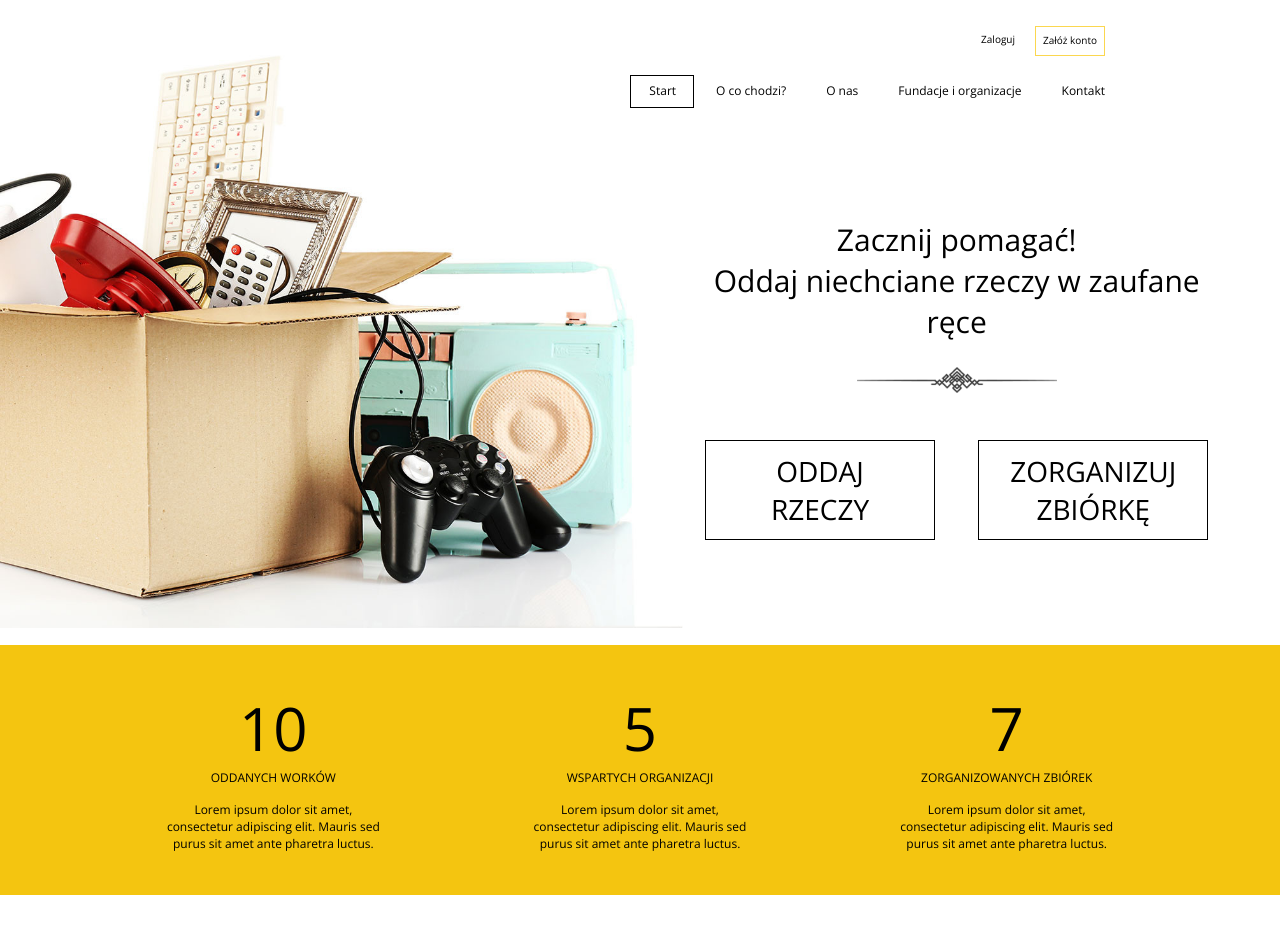
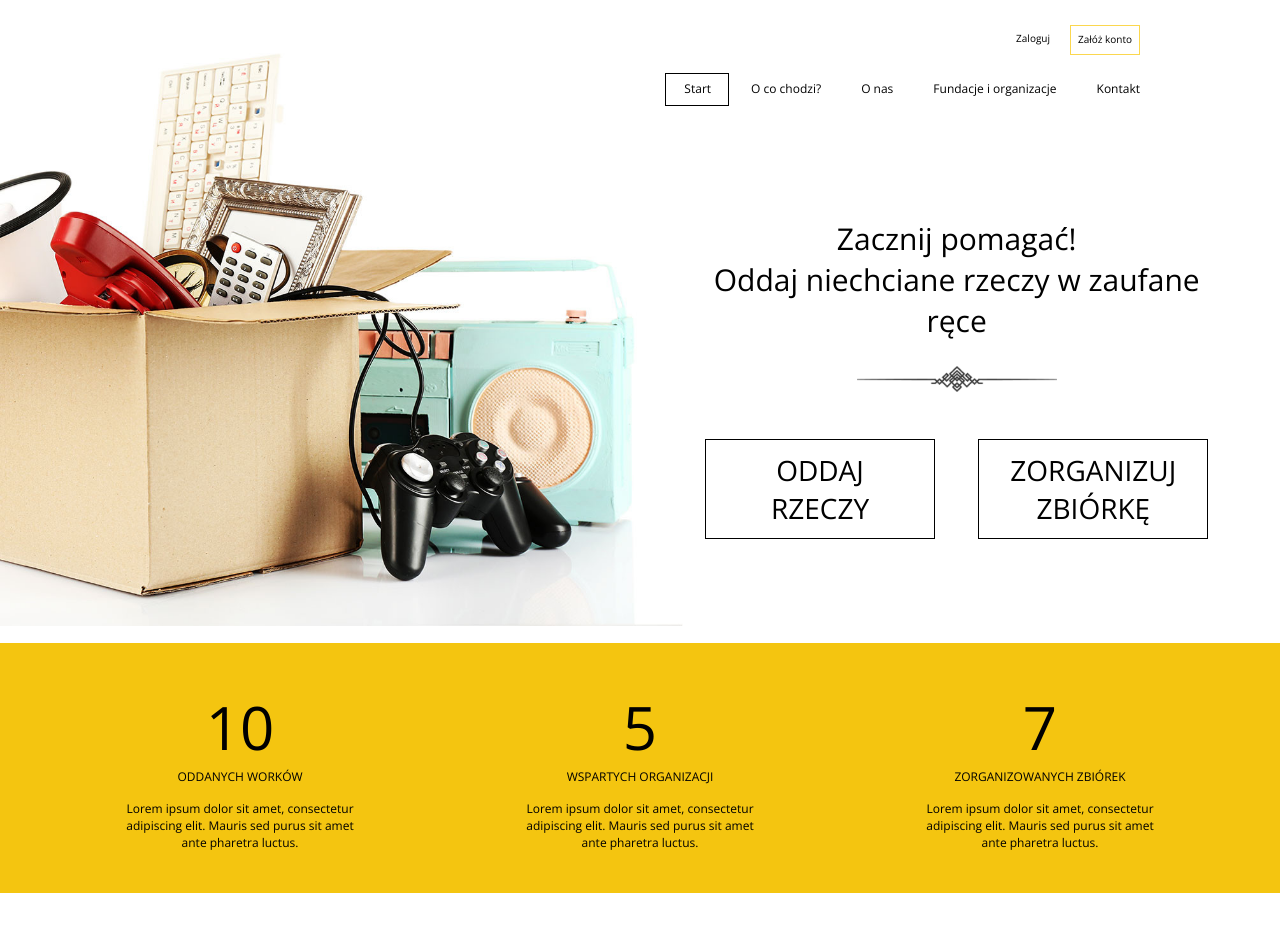
Before and after one commit to malwinalesniewska/oddaj-rzeczy, a React (Create React App) app: page / in a window 1280 px wide. Shown: the top 939 px of the page. Built offline with nearby package versions, Linux system fonts and the light colour scheme.

Commit message:
added some components and RWD improvements

```diff
--- a/package.json
+++ b/package.json
@@ -7,6 +7,7 @@
     "@fortawesome/free-solid-svg-icons": "^5.7.1",
     "@fortawesome/react-fontawesome": "^0.1.4",
     "node-sass": "^4.11.0",
+    "prop-types": "^15.7.2",
     "react": "^16.8.1",
     "react-dom": "^16.8.1",
     "react-grid-system": "^4.4.2",
--- a/src/components/FunctionButtons/FunctionButtons.js
+++ b/src/components/FunctionButtons/FunctionButtons.js
@@ -1,8 +1,8 @@
 import React, {Component} from 'react';
+import PropTypes from 'prop-types';
 import './_FunctionButtons.scss';
 
 class FunctionButtons extends Component {
-
     render() {
         const {text} = this.props;
         return (
@@ -15,4 +15,8 @@ class FunctionButtons extends Component {
     }
 }
 
+FunctionButtons.propTypes = {
+    text: PropTypes.string
+};
+
 export default FunctionButtons;
--- a/src/components/Header/Header.js
+++ b/src/components/Header/Header.js
@@ -1,24 +1,19 @@
 import React, {Component} from 'react';
 import './_Header.scss';
 import UserPanel from '../UserPanel/UserPanel';
+import Menu from "../Menu/Menu";
 
 class Header extends Component {
     render() {
         return (
-            <header>
-                <UserPanel/>
-                <nav>
-                    <ul className='menu'>
-                        <span className='menu__element--square'/>
-                        <li className='menu__element'>Start</li>
-                        <li className='menu__element'>O co chodzi?</li>
-                        <li className='menu__element'>O nas</li>
-                        <li className='menu__element'>Fundacje i organizacje</li>
-                        <li className='menu__element'>Kontakt</li>
-                    </ul>
-                </nav>
-                {/*osobny komponent*/}
-            </header>
+            <div className='container'>
+                <header>
+                    <nav>
+                        <UserPanel/>
+                        <Menu/>
+                    </nav>
+                </header>
+            </div>
         )
     }
 }
--- a/src/components/Header/_Header.scss
+++ b/src/components/Header/_Header.scss
@@ -1,26 +1,4 @@
-.menu {
-  display: flex;
-  justify-content: flex-end;
-  margin-right: 175px;
-  margin-top: 26px;
-
-  @media screen and (max-width: 1000px) {
-    flex-wrap: wrap;
-  }
-
-  &__element {
-    list-style: none;
-    padding-left: 40px;
-    font-size: 12px;
-    z-index: 1;
-
-    &--square {
-      width: 64px;
-      height: 33px;
-      border: 1px solid black;
-      position: relative;
-      left: 85px;
-      bottom: 7px;
-    }
-  }
+.container {
+  max-width: 1000px;
+  margin: 0 auto;
 }
--- /dev/null
+++ b/src/components/Menu/Menu.js
@@ -0,0 +1,19 @@
+import React, {Component} from 'react';
+import './_Menu.scss';
+
+class Menu extends Component {
+    render() {
+        return (
+            <ul className='menu'>
+                <span className='menu__element--square'/>
+                <li className='menu__element'>Start</li>
+                <li className='menu__element'>O co chodzi?</li>
+                <li className='menu__element'>O nas</li>
+                <li className='menu__element'>Fundacje i organizacje</li>
+                <li className='menu__element'>Kontakt</li>
+            </ul>
+        );
+    }
+}
+
+export default Menu;
--- /dev/null
+++ b/src/components/Menu/_Menu.scss
@@ -0,0 +1,25 @@
+.menu {
+  display: flex;
+  justify-content: flex-end;
+  margin-top: 25px;
+
+  @media screen and (max-width: 1000px) {
+    flex-wrap: wrap;
+  }
+
+  &__element {
+    list-style: none;
+    padding-left: 40px;
+    font-size: 12px;
+    z-index: 1;
+
+    &--square {
+      width: 64px;
+      height: 33px;
+      border: 1px solid black;
+      position: relative;
+      left: 85px;
+      bottom: 7px;
+    }
+  }
+}
--- a/src/components/StatsSection/SingleStat/_SingleStat.scss
+++ b/src/components/StatsSection/SingleStat/_SingleStat.scss
@@ -3,8 +3,7 @@
   flex-direction: column;
   align-items: center;
   font-size: 12px;
-  margin-right: 70px;
-  margin-left: 70px;
+  width: 250px;
 
   &__number {
     font-size: 60px;
--- a/src/components/StatsSection/StatsSection.js
+++ b/src/components/StatsSection/StatsSection.js
@@ -6,24 +6,26 @@ class StatsSection extends Component {
     render() {
         return (
             <section className='stats_section'>
+                <div className='stats_section__container'>
                     <SingleStat
-                    number='10'
+                        number={10}
                         title='ODDANYCH WORKÓW'
                         text='Lorem ipsum dolor sit amet, consectetur adipiscing elit.
                         Mauris sed purus sit amet ante pharetra luctus.'
                     />
                     <SingleStat
-                    number='5'
+                        number={5}
                         title='WSPARTYCH ORGANIZACJI'
                         text='Lorem ipsum dolor sit amet, consectetur adipiscing elit.
                         Mauris sed purus sit amet ante pharetra luctus.'
                     />
                     <SingleStat
-                    number='7'
+                        number={7}
                         title='ZORGANIZOWANYCH ZBIÓREK'
                         text='Lorem ipsum dolor sit amet, consectetur adipiscing elit.
                         Mauris sed purus sit amet ante pharetra luctus.'
                     />
+                </div>
             </section>
         );
     }
--- a/src/components/StatsSection/_StatsSection.scss
+++ b/src/components/StatsSection/_StatsSection.scss
@@ -5,12 +5,20 @@
   background: $background-stats;
   display: flex;
   align-items: center;
-  padding-left: 90px;
-  padding-right: 90px;
 
   @media screen and (max-width: 1000px) {
-    flex-wrap: wrap;
-    align-items: center;
-    height: 600px;
+    height: 500px;
+  }
+
+  &__container {
+    width: 1200px;
+    margin: 0 auto;
+    display: flex;
+    justify-content: space-around;
+
+    @media screen and (max-width: 1000px) {
+      width: 600px;
+      flex-wrap: wrap;
+    }
   }
 }
--- a/src/components/UserPanel/_UserPanel.scss
+++ b/src/components/UserPanel/_UserPanel.scss
@@ -3,9 +3,8 @@
 .user_panel {
   display: flex;
   justify-content: flex-end;
-  margin-right: 175px;
   font-size: 10px;
-  margin-top: 2%;
+  margin-top: 25px;
 
   &__login {
     padding-right: 20px;
```
Also changed, not shown: src/components/FourSteps/SingleStep/SingleStep.js (+7 -0 lines), src/components/StatsSection/SingleStat/SingleStat.js (+8 -1 lines), 1 other file (tests, documents, lock files or other folders). Lines whose indentation alone changed are shown as unchanged.
